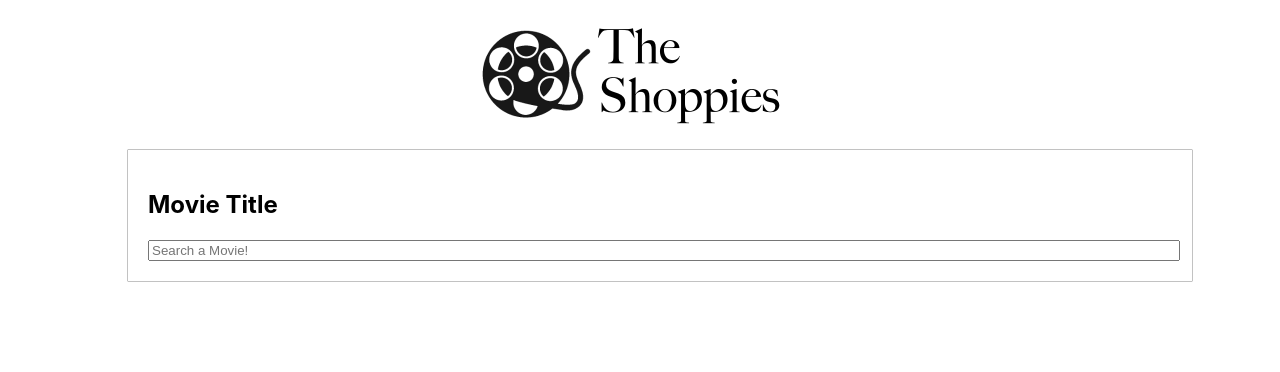
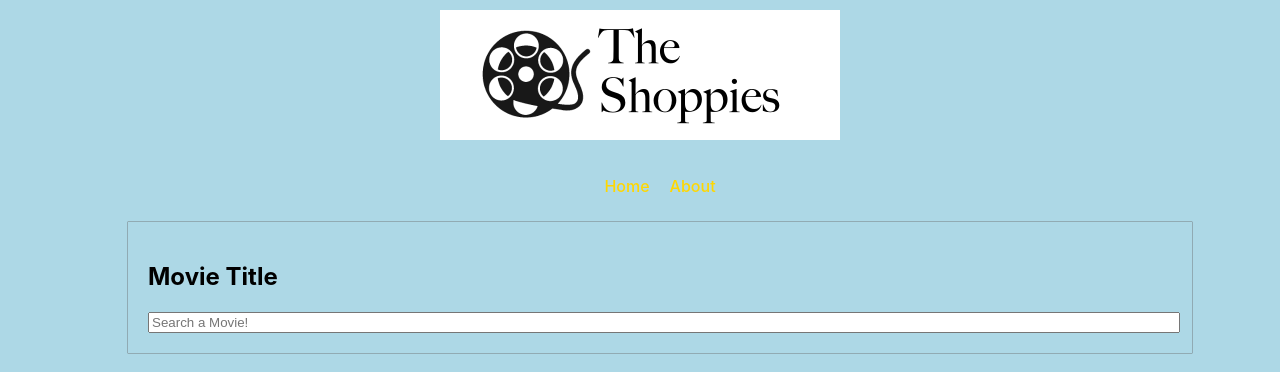
Before and after one commit to ParkerBacall/shopify-challenge, a React (Create React App) app: page / in a window 1280 px wide. Shown: the top 372 px of the page. Built offline with nearby package versions, Linux system fonts and the light colour scheme.

Commit message:
router, styling, pop-up-content

```diff
--- a/package.json
+++ b/package.json
@@ -8,6 +8,8 @@
     "@testing-library/user-event": "^12.6.0",
     "react": "^17.0.1",
     "react-dom": "^17.0.1",
+    "react-router": "^5.2.0",
+    "react-router-dom": "^5.2.0",
     "react-scripts": "4.0.1",
     "sass": "^1.32.2",
     "web-vitals": "^0.2.4"
--- a/src/App.css
+++ b/src/App.css
@@ -1,9 +1,44 @@
 .page-container{
     display: flex;
     justify-content: center;
+    background-color: lightblue;
+    height:100%;
+
 }
 .page{
     width:80%;
+    height:100vh;
+
+    background-color: lightblue;
+
+
+}
+
+.navigation-container{
+    display: flex;
+    width: 100%;
+    justify-content: center;
+
+}
+.navigation-list{
+    list-style: none;
+    display: flex;
+    flex-direction: row;
+}
+.navigation-item{
+    padding: 10px;
+}
+
+.navigation-link{
+    color: gold;
+    text-decoration: none;
+    font-size: 16px;
+    font-weight: 500;
+}
+
+.navigation-link:hover{
+    color: rgb(212,175,55);
+
 }
 
 /* The Modal (background) */
@@ -133,3 +168,51 @@
     display: flex;
     align-items: center;
 }
+
+.nominate-btn{
+    background-color: gold;
+    cursor: pointer;
+    border: none;
+    border-radius: 10px;
+    padding: 10px;
+
+}
+.nominate-btn:hover{
+    background-color: rgb(212,175,55);
+
+
+}
+.remove-btn{
+    background-color: rgb(156, 60, 40);
+    cursor: pointer;
+    border: none;
+    border-radius: 10px;
+    padding: 10px;
+
+
+}
+
+.remove-btn:hover{
+    background-color: rgb(156, 40, 40);
+    cursor: pointer;
+    border: none;
+    border-radius: 10px;
+    padding: 10px;
+
+
+}
+
+.button-container .disabled{
+    cursor:default;
+    opacity: 0.6;
+    background-color: gold;
+
+}
+
+.button-container .disabled:hover{
+    cursor:default;
+    opacity: 0.6;
+    background-color: gold;
+
+
+}
--- a/src/App.js
+++ b/src/App.js
@@ -1,78 +1,36 @@
 import React, {Component} from 'react';
-import SearchBar from "./components/SearchBar"
-import SearchResults from "./components/SearchResults"
-import Nominations from "./components/Nominations"
-import CongratsModal from "./components/CongratsModal"
-import Header from "./components/Header"
+import {BrowserRouter as Router, Switch, Route, Redirect} from "react-router-dom";
+
+import Home from './routes/Home'
+import About from './routes/About'
+import Header from './components/Header'
+import Navigation from './components/Navigation'
+
 
 import './App.css';
 
-class App extends Component {
-  state = {
-    movies: [],
-    nominations: [],
-    searchTerm: ""
-  }
 
+export default function App() {
+    return (
+        <div className="page-container">
 
-  getMovies = term => {
-    fetch('http://www.omdbapi.com/?s=' + term + '&type=movie&apikey=728e9f86')
-    .then(response => response.json())
-    .then(response => {
-      if(response.Response !== "False"){
-      this.setState({
-      movies : response.Search
-    })
-  }
+        <div className="page">
 
-  }
-  )
+        <Header/>
+        <Navigation/>
 
-  }
+        <Router>
+            <Switch>
+            <Route exact path="/">
+                <Home/>
+            </Route>
+            <Route path="/about">
+                <About/>
+            </Route>
 
-  addNomination= movie => {
-    if (!this.state.nominations.includes(movie)){
-    this.setState({nominations: [...this.state.nominations, movie] })
-    }
-  }
-
-  removeNomination= nomination => {
-    const newNominations = this.state.nominations.filter(newNominations => {
-      return newNominations !== nomination
-    })
-    this.setState({
-      nominations: newNominations
-  })
-  }
-
-  render(){
-    return (
-      <div className="page-container">
-
-      <div className="page">
-        {this.state.nominations.length >= 5 ?  <CongratsModal/>
-        :
-        <div></div>
-      }
-        <Header/>
-            <SearchBar getMovies={this.getMovies} />
-            <div class="reviews-and-nominations">
-             {this.state.movies.length >= 1 ? <SearchResults movies={this.state.movies} addNomination={this.addNomination}/>
-             :
-             <div className="search-placeholder"></div>
-             }
-
-             {this.state.nominations.length >= 1 ? <Nominations nominations={this.state.nominations} removeNomination={this.removeNomination}/>
-                :
-                <div className="nominations-placeholder"></div>
-              }
-              </div>
-             </div>
-          </div>
-
-      )
-  }
-
+            </Switch>
+        </Router>
+        </div>
+        </div>
+    )
 }
-
-export default App;
--- a/src/components/AddNomination.js
+++ b/src/components/AddNomination.js
@@ -1,6 +1,7 @@
 import React from 'react'
+import Nominations from './Nominations'
 
-export default function AddNomination({addNomination, movie}) {
+export default function AddNomination({addNomination, movie, nominations}) {
 
     const handleClick = event => {
         addNomination(movie)
@@ -8,7 +9,14 @@ export default function AddNomination({addNomination, movie}) {
 
     return (
         <div className="button-container">
+            {nominations.includes(movie)
+            ?
+            <button  className="nominate-btn disabled">Nominate!</button>
+
+            :
             <button onClick={handleClick} className="nominate-btn">Nominate!</button>
+
+            }
         </div>
     )
 }
--- a/src/components/CongratsModal.js
+++ b/src/components/CongratsModal.js
@@ -1,6 +1,7 @@
 import React from 'react'
+import Nominations from './Nominations'
 
-export default function CongratsModal() {
+export default function CongratsModal({nominations, removeNomination}) {
 
     const closeModal = () => {
         document.querySelector('.modal').style.display ='none'
@@ -11,7 +12,10 @@ export default function CongratsModal() {
           <div class="modal-content">
           <span onClick={closeModal} class="close">&times;</span>
 
-            <p>Yoooo congrats!!</p>
+            <h1>Thank You!</h1>
+            <p>Please Review Your submissions and submit bellow!</p>
+            <Nominations nominations={nominations} removeNomination={removeNomination}/>
+            <button>Sumbit!</button>
             </div>
 </div>
     )
--- a/src/components/MovieCard.js
+++ b/src/components/MovieCard.js
@@ -3,7 +3,7 @@ import AddNomination from "./AddNomination"
 import placeholder from "../assets/PosterPlaceholder.jpeg"
 
 
-export default function MovieCard({movie, addNomination}) {
+export default function MovieCard({movie, addNomination, nominations}) {
     return (
         <div className="movie-card">
 
@@ -13,7 +13,7 @@ export default function MovieCard({movie, addNomination}) {
            }
            <p className='movie-title'>{movie.Title}</p>
             <p className='movie-year'>({movie.Year})</p>
-            <AddNomination movie={movie} addNomination={addNomination}/>
+            <AddNomination movie={movie} nominations={nominations} addNomination={addNomination}/>
         </div>
     )
 }
--- /dev/null
+++ b/src/components/Navigation.js
@@ -0,0 +1,12 @@
+import React from 'react'
+
+export default function Navigation() {
+    return (
+        <div className="navigation-container">
+            <ul className="navigation-list">
+                <li className="navigation-item"> <a className="navigation-link" href="/">Home</a></li>
+                <li className="navigation-item">< a className="navigation-link" href="/about">About</a> </li>
+            </ul>
+        </div>
+    )
+}
--- a/src/components/SearchResults.js
+++ b/src/components/SearchResults.js
@@ -1,11 +1,11 @@
 import React from 'react'
 import MovieCard from "./MovieCard"
 
-export default function SearchResults({movies,addNomination }) {
+export default function SearchResults({movies,addNomination, nominations }) {
 
 
     const movieCards = movies.map(movie => {
-        return <MovieCard movie={movie} addNomination={addNomination}/>
+        return <MovieCard  movie={movie} nominations={nominations} addNomination={addNomination}/>
     })
 
 
--- /dev/null
+++ b/src/routes/About.js
@@ -0,0 +1,9 @@
+import React from 'react'
+
+export default function About() {
+    return (
+        <div>
+            <h1>  About </h1>
+        </div>
+    )
+}
--- /dev/null
+++ b/src/routes/Home.js
@@ -0,0 +1,73 @@
+
+import React, {Component} from 'react';
+
+import SearchBar from "../components/SearchBar"
+import SearchResults from "../components/SearchResults"
+import Nominations from "../components/Nominations"
+import CongratsModal from "../components/CongratsModal"
+
+class Home extends Component {
+  state = {
+    movies: [],
+    nominations: [],
+    searchTerm: ""
+  }
+
+
+  getMovies = term => {
+    fetch('http://www.omdbapi.com/?s=' + term + '&type=movie&apikey=728e9f86')
+    .then(response => response.json())
+    .then(response => {
+      if(response.Response !== "False"){
+      this.setState({
+      movies : response.Search
+    })
+  }
+
+  }
+  )
+
+  }
+
+  addNomination= movie => {
+    if (!this.state.nominations.includes(movie)){
+    this.setState({nominations: [...this.state.nominations, movie] })
+    }
+  }
+
+  removeNomination= nomination => {
+    const newNominations = this.state.nominations.filter(newNominations => {
+      return newNominations !== nomination
+    })
+    this.setState({
+      nominations: newNominations
+  })
+  }
+
+  render(){
+    return (
+    <div className='home-page'>
+        {this.state.nominations.length >= 5 ?  <CongratsModal nominations={this.state.nominations} removeNomination={this.removeNomination}/>
+        :
+        <div></div>
+      }
+            <SearchBar getMovies={this.getMovies} />
+            <div class="reviews-and-nominations">
+             {this.state.movies.length >= 1 ? <SearchResults nominations={this.state.nominations} movies={this.state.movies} addNomination={this.addNomination}/>
+             :
+             <div className="search-placeholder"></div>
+             }
+
+             {this.state.nominations.length >= 1 ? <Nominations nominations={this.state.nominations} removeNomination={this.removeNomination}/>
+                :
+                <div className="nominations-placeholder"></div>
+              }
+              </div>
+          </div>
+
+      )
+  }
+
+}
+
+export default Home;
```
Also changed, not shown: 2 other files (tests, documents, lock files or other folders).
